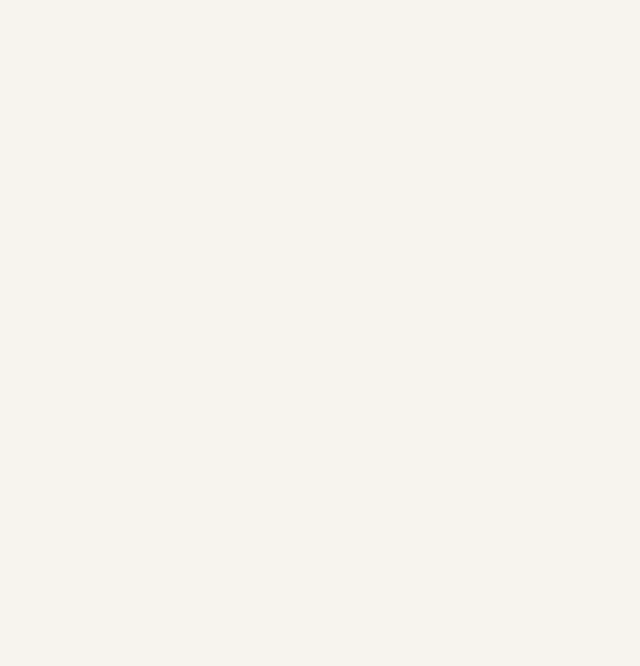
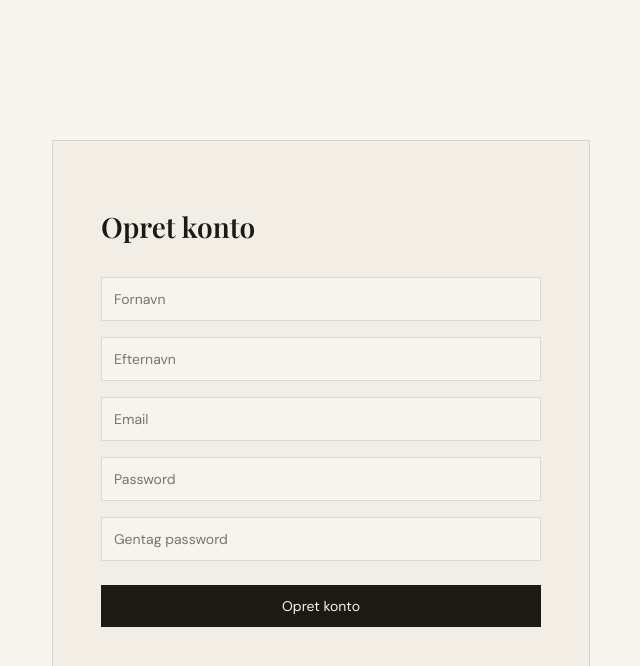
Before and after one commit to Oliver-Bredmose/My-Blog-projektopgave, a React (Vite) app: page /Login in a window 1280 px wide. Before the commit this address had no page. Shown: the top 666 px of the page, without its empty margins (319-959 px from the left). Built offline with nearby package versions, Linux system fonts and the light colour scheme; a web font is replaced by a local one.

Commit message:
login page

```diff
--- a/src/App.jsx
+++ b/src/App.jsx
@@ -1,6 +1,7 @@
 import { BrowserRouter, Routes, Route } from "react-router-dom"
 import Forside from "./Pages/MainPage/MainPage"
 import Artikel from "./Pages/ArticlePage/articlePage"
+import Login from "./Pages/Login/Login"
 
 function App() {
   return (
@@ -8,6 +9,7 @@ function App() {
       <Routes>
         <Route path="/" element={<Forside />} />
         <Route path="/artikel/:id" element={<Artikel />} />
+        <Route path="/Login" element={<Login />} />
       </Routes>
     </BrowserRouter>
   )
--- a/src/Components/Navbar/Navbar.jsx
+++ b/src/Components/Navbar/Navbar.jsx
@@ -1,6 +1,9 @@
 import styles from "./Navbar.module.scss"
+import { useNavigate } from "react-router-dom"
 
 function Navbar({ categories, setActiveCategory, activeCategory }) {
+  const navigate = useNavigate()
+
   return (
     <nav className={styles.navbar}>
       <span className={styles.logo}>Kroniken</span>
@@ -15,6 +18,7 @@ function Navbar({ categories, setActiveCategory, activeCategory }) {
           </button>
         ))}
       </div>
+      <button className={styles.loginButton} onClick={() => navigate("/Login")}>Opret konto</button>
     </nav>
   )
 }
--- a/src/Components/Navbar/Navbar.module.scss
+++ b/src/Components/Navbar/Navbar.module.scss
@@ -42,3 +42,23 @@
   color: var(--color-foreground) !important;
   border-bottom: 2px solid var(--color-accent) !important;
 }
+
+.loginButton {
+   background: none;
+    border: none;
+    cursor: pointer;
+    font-family: var(--font-ui);
+    font-size: 12px;
+    font-weight: 500;
+    letter-spacing: 0.08em;
+    text-transform: uppercase;
+    color: var(--color-muted);
+    padding-bottom: 4px;
+    border-bottom: 2px solid transparent;
+     display: flex;
+  align-items: center;
+  padding: 0 40px;
+  height: 64px;
+  background: var(--color-background);
+  border-bottom: 1px solid var(--color-border);
+}
--- /dev/null
+++ b/src/Pages/Login/Login.jsx
@@ -0,0 +1,139 @@
+import styles from "./Login.module.scss"
+
+// regular expressions til email og ingen special tegn
+const emailRegex = new RegExp(/^[a-zA-Z0-9._%+-]+@[a-zA-Z0-9.-]+\.[a-zA-Z]{2,}$/)
+const noSpecialSignsRegex = new RegExp(/[!@$%^&*(),?":{}|<>]/)
+
+// Global variabel vi kan bruge til at holde styr på om der er fejl (true/false)
+let formErrors = false
+
+function submitForm(event) {
+  // PreventDefault for ikke at refreshe siden
+  event.preventDefault()
+
+  // Kør clearErrors funktionen hver gang vi "submitter" for at fjerne tidligere fejl beskeder
+  clearErrors()
+
+  // Her henter vi alle felter for lettere at kunne arbejde med dem
+  let formFields = event.target
+  let firstname = formFields.firstname
+  let lastname = formFields.lastname
+  let email = formFields.email
+  let password = formFields.password
+  let passwordRepeat = formFields.passwordRepeat
+
+  // hvis fornavn er tomt eller der kun findes et tegn i fornavn så vis en fejl besked
+  if (isValueEmpty(firstname)) {
+    setErrorMessage(firstname, 'Fornavn skal udfyldes')
+  } else if (isValueLengthLessThen(firstname, 2)) {
+    setErrorMessage(firstname, 'Dit fornavn skal være mindst to tegn')
+  }
+
+  // hvis efternavn er tomt eller kun er på 1 tegn, så vis en fejl besked
+  if (isValueEmpty(lastname)) {
+    setErrorMessage(lastname, 'Efternavn skal udfyldes')
+  } else if (isValueLengthLessThen(lastname, 2)) {
+    setErrorMessage(lastname, 'Dit efternavn skal være mindst to tegn')
+  }
+
+  // hvis email value er tom eller ikke passer med email regex så vis en fejl besked
+  if (isValueEmpty(email)) {
+    setErrorMessage(email, 'Email skal udfyldes')
+  } else if (!emailRegex.test(email.value)) {
+    setErrorMessage(email, 'Den indtastede email er ikke gylding')
+  }
+
+  // hvis password er under 8 karakterer, så vis en fejl besked
+  if (isValueLengthLessThen(password, 8)) {
+    setErrorMessage(password, 'Dit password skal være mindst 8 karakterer langt')
+  }
+
+  // hvis password gentagelsen ikke er ens med det første password så vis en besked
+  if (!isValuesSame(password, passwordRepeat)) {
+    setErrorMessage(passwordRepeat, 'De to password er ikke ens')
+  }
+
+  // Hvis der ikke er nogle errors længere så vis en besked til brugeren om at formularen er sendt
+  if (formErrors === false) {
+    alert('Tak - din formular er nu afsendt')
+  }
+}
+
+// Funktion til at tjekke om et felts værdi er tom, efter vi har "trimmet" den for white space (mellemrum)
+function isValueEmpty(field) {
+  if (field.value.trim() === '') {
+    return true
+  } else return false
+}
+
+// Funktion til at tjekke om en værdis længde er noget bestemt (length)
+function isValueLength(field, length) {
+  console.log('length', field.value.length)
+  if (field.value.length === length) {
+    return true
+  } else return false
+}
+
+// Funktion til at tjekke om en værdis længde er mindre end "length" variablen
+function isValueLengthLessThen(field, length) {
+  if (field.value.length < length) {
+    return true
+  } else return false
+}
+
+// Funktion til at tjekke om to værdier er de samme
+function isValuesSame(field1, field2) {
+  if (field1.value === field2.value) {
+    return true
+  } else return false
+}
+
+// Funktion til at sætte fejlbeskeder under et bestemt element (targetSibling)
+// message argumentet er selve den besked der skal vises til brugeren
+function setErrorMessage(targetSibling, message) {
+  let errorElement = document.createElement('b')
+  errorElement.classList.add('error')
+  errorElement.innerText = message
+  targetSibling.after(errorElement)
+  formErrors = true
+}
+
+// Funktion til at fjerne alle fejlbeskeder
+// Finder alle elementer med .error classen og sletter dem i et for-loop
+function clearErrors() {
+  let errors = document.querySelectorAll('.error')
+  errors.forEach((error) => error.remove())
+  formErrors = false
+}
+function showDialog(){
+  const Dialog= document.getElementById("MyDialog")
+  Dialog.showModal()
+}
+
+function closeDialog(e) {
+  const Dialog= document.getElementById("MyDialog")
+  if (!e.target.contains(Dialog)) return;
+  Dialog.close();
+}
+
+document.addEventListener('click', closeDialog);
+
+function Login() {
+  return (
+    <div className={styles.page}>
+      <div className={styles.card}>
+        <h1 className={styles.title}>Opret konto</h1>
+        <form onSubmit={submitForm} className={styles.form}>
+          <input className={styles.input} name="firstname" type="text" placeholder="Fornavn"/>
+          <input className={styles.input} name="lastname" type="text" placeholder="Efternavn"/>
+          <input className={styles.input} name="email" type="email" placeholder="Email"/>
+          <input className={styles.input} name="password" type="password" placeholder="Password"/>
+          <input className={styles.input} name="passwordRepeat" type="password" placeholder="Gentag password"/>
+          <button className={styles.button} type="submit">Opret konto</button>
+        </form>
+      </div>
+    </div>
+  )
+}
+
+export default Login
--- /dev/null
+++ b/src/Pages/Login/Login.module.scss
@@ -0,0 +1,50 @@
+.page {
+  min-height: 100vh;
+  display: flex;
+  align-items: center;
+  justify-content: center;
+  background: var(--color-background);
+}
+
+.card {
+  background: var(--color-card);
+  padding: 48px;
+  width: 100%;
+  max-width: 440px;
+  border: 1px solid var(--color-border);
+}
+
+.title {
+  font-family: var(--font-heading);
+  font-size: 28px;
+  font-weight: 600;
+  margin-bottom: 32px;
+  color: var(--color-foreground);
+}
+
+.form {
+  display: flex;
+  flex-direction: column;
+  gap: 16px;
+}
+
+.input {
+  width: 100%;
+  padding: 12px;
+  border: 1px solid var(--color-border);
+  background: var(--color-background);
+  font-family: var(--font-ui);
+  font-size: 14px;
+  box-sizing: border-box;
+}
+
+.button {
+  padding: 12px;
+  background: var(--color-primary);
+  color: var(--color-primary-fg);
+  border: none;
+  font-family: var(--font-ui);
+  font-size: 14px;
+  cursor: pointer;
+  margin-top: 8px;
+}
```
Also changed, not shown: index.html (line endings or trailing spaces), src/index.css (line endings or trailing spaces).
